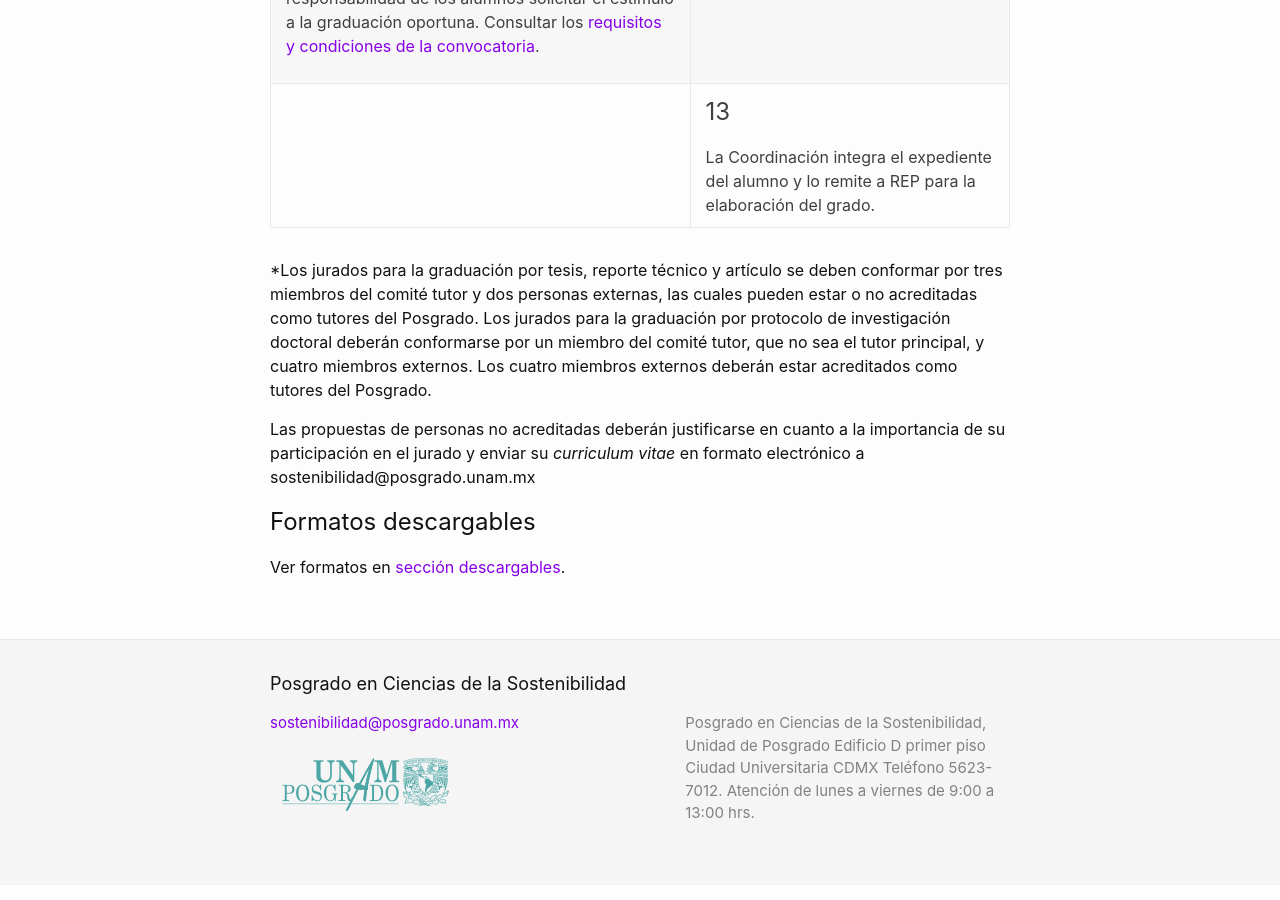
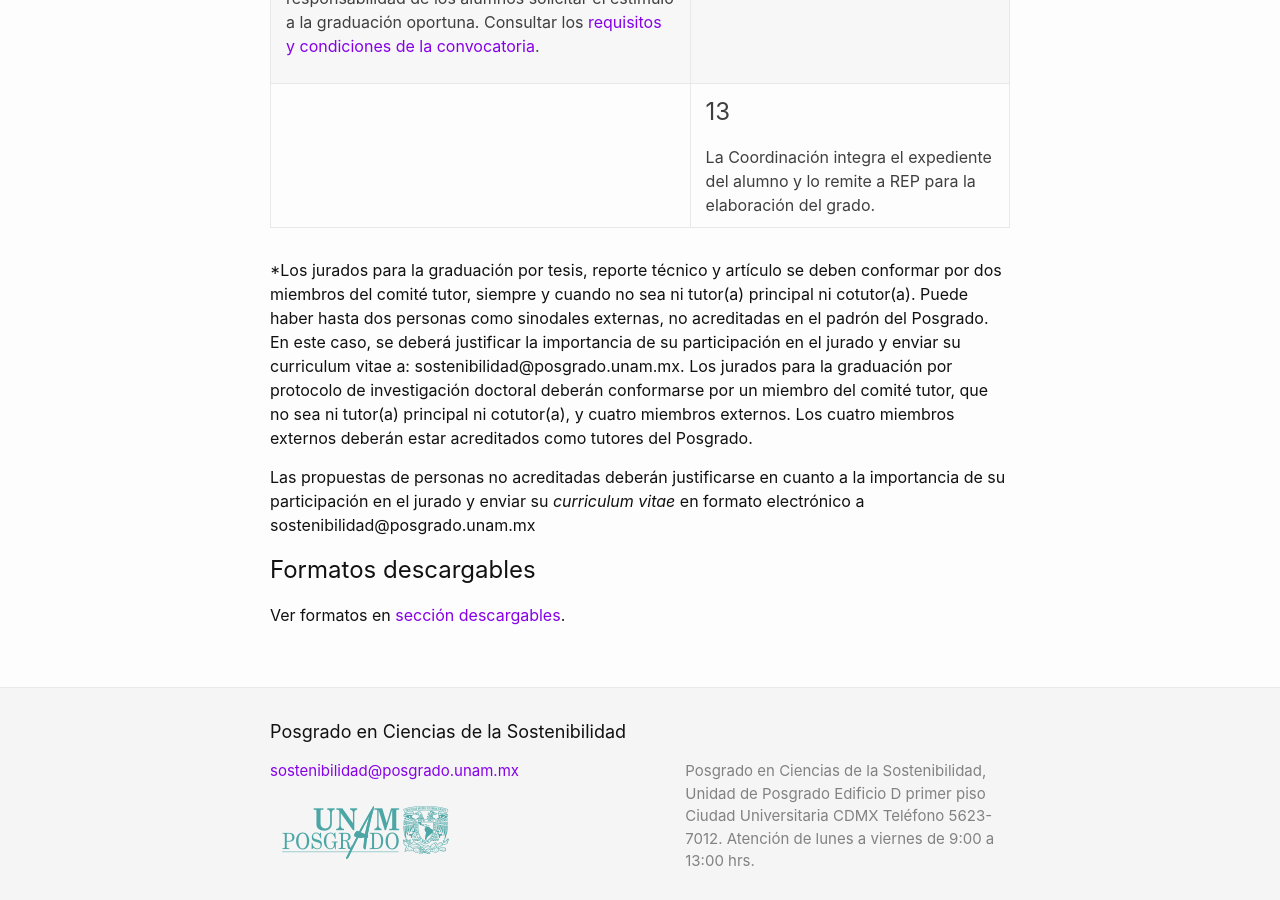
Before and after one commit to pcs-unam/pcs-unam.github.io, a Jekyll site: the page built from maestria/graduacion.md, in a window 1280 px wide and 900 px high, scrolled down 2563 px. Built offline with Jekyll 4.4.1, drawn with Linux system fonts in a browser that asks for light colours.

Commit message:
Se actualizó la nueva regla de conformación de jurados para comités de Maestría

```diff
--- a/maestria/graduacion.md
+++ b/maestria/graduacion.md
@@ -173,7 +173,7 @@ para la elaboración del grado.
 </tbody>
 </table>
 
-*Los jurados  para la graduación por tesis, reporte técnico y artículo se deben conformar por tres miembros del comité tutor y dos personas externas, las cuales pueden estar o no acreditadas como tutores del Posgrado. Los jurados para la graduación por protocolo de investigación doctoral deberán conformarse por un miembro del comité tutor, que no sea el tutor principal, y cuatro miembros externos. Los cuatro miembros externos deberán estar acreditados como tutores del Posgrado.
+*Los jurados para la graduación por tesis, reporte técnico y artículo se deben conformar por dos miembros del comité tutor, siempre y cuando no sea ni tutor(a) principal ni cotutor(a). Puede haber hasta dos personas como sinodales externas, no acreditadas en el padrón del Posgrado. En este caso, se deberá justificar la importancia de su participación en el jurado y enviar su curriculum vitae a: sostenibilidad@posgrado.unam.mx. Los jurados para la graduación por protocolo de investigación doctoral deberán conformarse por un miembro del comité tutor, que no sea ni tutor(a) principal ni cotutor(a), y cuatro miembros externos. Los cuatro miembros externos deberán estar acreditados como tutores del Posgrado.
 
 Las propuestas de personas no acreditadas deberán justificarse en cuanto a la importancia de su participación en el jurado y enviar su *curriculum vitae* en formato electrónico a sostenibilidad@posgrado.unam.mx
 
```
